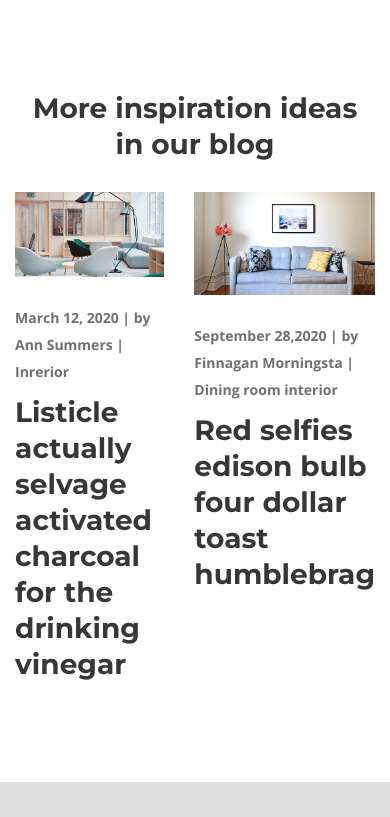
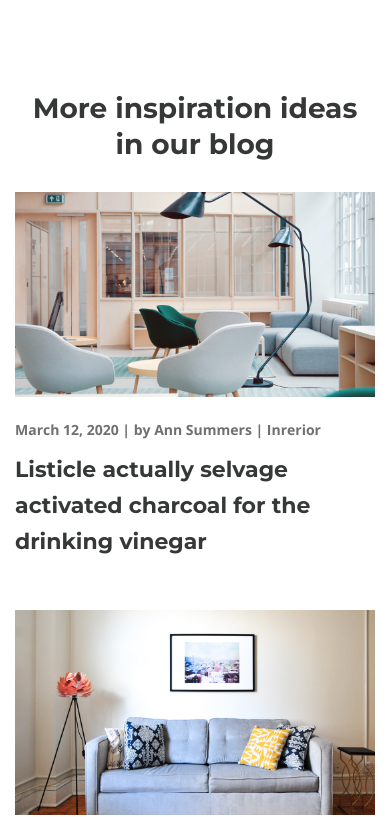
Before and after one commit to User-960/Project-desire, a website: page app/index.html in a window 390 px wide. Shown: the part 6459-7276 px from the top of the page. Drawn offline with nearby package versions, Linux system fonts and the light colour scheme.

Commit message:
Issue 08.09.01 - Add adaptive for element blog-box in index.html

```diff
--- a/app/scss/_media.scss
+++ b/app/scss/_media.scss
@@ -136,6 +136,21 @@
   .works-path__item {
     width: 90%;
   }
+  .blog-box {
+    padding-bottom: 60px;
+  }
+  .blog-box__items {
+    display: block;
+  }
+  .blog-box__item {
+    margin-bottom: 50px;
+  }
+  .blog-box__img-link {
+    display: block;
+  }
+  .blog-box__img {
+    width: 100%;
+  }
 }
 
 @media (max-width: 540px) {
@@ -200,6 +215,9 @@
    font-size: 16px;
    line-height: 27px;
  }
+ .blog-box__item-title {
+    font-size: 22px;
+  }
  .gallery__items {
    grid-template-columns: repeat(1, 1fr);
  }
```
Also changed, not shown: app/css/style.min.css.
